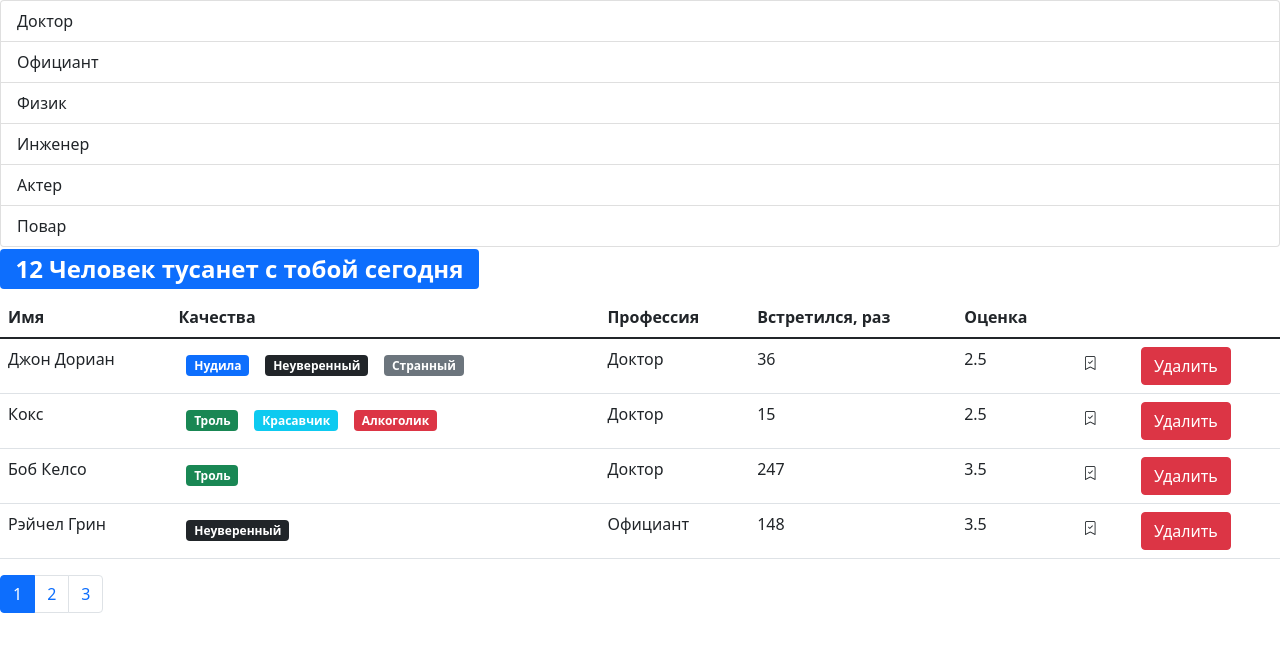
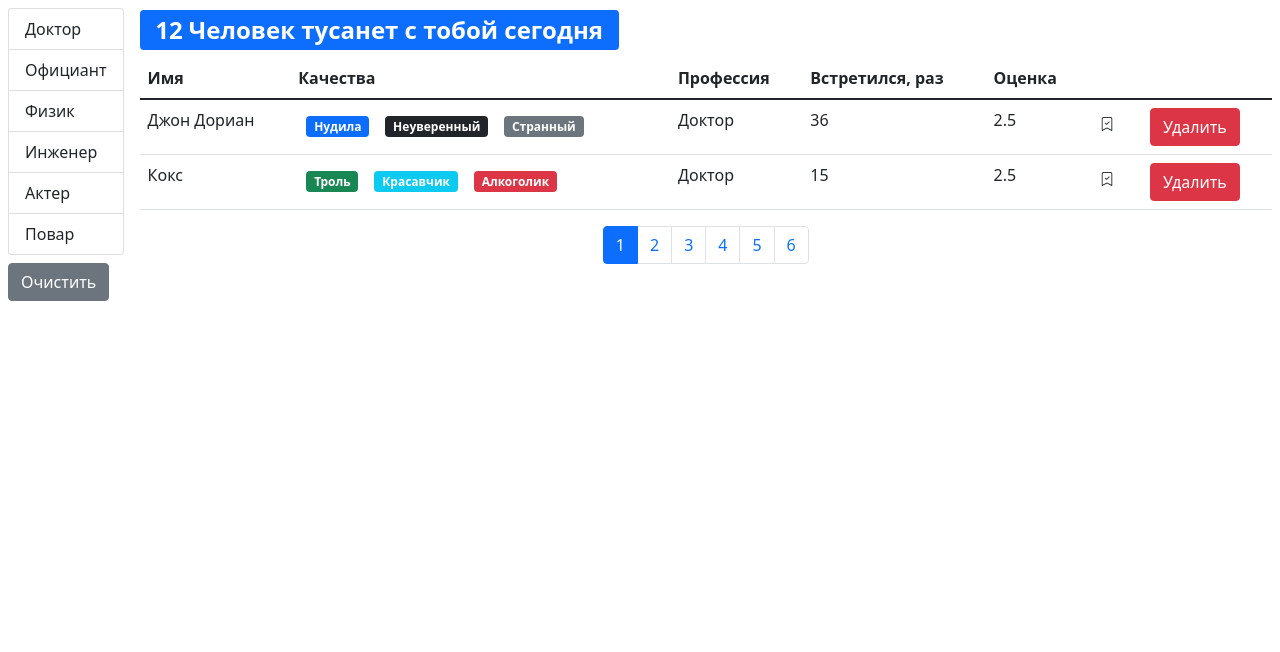
Before and after one commit to zolotaryov2027/company, a React (Vite) app: page / in a window 1280 px wide. Shown: the top 652 px of the page. Built offline with nearby package versions, Linux system fonts and the light colour scheme.

Commit message:
debug layout

```diff
--- a/src/app/App.jsx
+++ b/src/app/App.jsx
@@ -4,7 +4,6 @@ import Users from "./components/users";
 const App = () => {
   const [users, setUsers] = useState();
   useEffect(() => {
-    console.log("start");
     api.users.fetchAll().then((data) => setUsers(data));
   }, []);
   const handleDelete = (userId) => {
--- a/src/app/components/groupList.jsx
+++ b/src/app/components/groupList.jsx
@@ -1,10 +1,24 @@
-const GroupList = ({ items }) => {
+const GroupList = ({
+  items,
+  valueProperty = "_id",
+  contentProperty = "name",
+  onItemsSelect,
+  selectedItem,
+}) => {
   return (
     <ul className="list-group">
       {items &&
         Object.keys(items).map((item) => (
-          <li className="list-group-item" key={"profession_" + item}>
-            {items[item].name}
+          <li
+            className={
+              "list-group-item" +
+              (items[item] === selectedItem ? " active" : "")
+            }
+            key={items[item][valueProperty]}
+            onClick={() => onItemsSelect(items[item])}
+            role="button"
+          >
+            {items[item][contentProperty]}
           </li>
         ))}
     </ul>
--- a/src/app/components/searchStatus.jsx
+++ b/src/app/components/searchStatus.jsx
@@ -1,4 +1,4 @@
-const SearchStatus = ({ users }) => {
+const SearchStatus = ({ length }) => {
   const renderPhrase = (number) => {
     const lastNumber = Number(number.toString().slice(-1));
     if (number > 4 && number < 15) return "Человек тусанет";
@@ -7,9 +7,9 @@ const SearchStatus = ({ users }) => {
   };
   return (
     <h2>
-      <span className={"badge bg-" + (users.length > 0 ? "primary" : "danger")}>
-        {users.length > 0
-          ? `${users.length} ${renderPhrase(users.length)} с тобой сегодня`
+      <span className={"badge bg-" + (length > 0 ? "primary" : "danger")}>
+        {length > 0
+          ? `${length} ${renderPhrase(length)} с тобой сегодня`
           : "С тобой не кто не тусанет"}
       </span>
     </h2>
--- a/src/app/components/users.jsx
+++ b/src/app/components/users.jsx
@@ -7,9 +7,10 @@ import Pagination from "./pagination";
 import GroupList from "./groupList";
 const Users = ({ users, onItemDelete }) => {
   const [professions, setProfessions] = useState();
-  const count = users.length;
   const [currentPage, setCurrentPage] = useState(1);
-  const pageSize = 4;
+  const pageSize = 2;
+
+  const [selectedProf, setSelectedProf] = useState();
 
   useEffect(() => {
     api.professions.fetchAll().then((data) => setProfessions(data));
@@ -19,15 +20,37 @@ const Users = ({ users, onItemDelete }) => {
     setCurrentPage(pageIndex);
   };
 
-  const handleProfessionSelect = (params) => {
-    console.log(params);
+  const handleProfessionSelect = (item) => {
+    setSelectedProf(item);
+    setCurrentPage(1);
   };
-  const userCrop = paginate(users, currentPage, pageSize);
+
+  const usersFiltered = selectedProf
+    ? users.filter((user) => user.profession === selectedProf)
+    : users;
+  const count = usersFiltered.length;
+  const userCrop = paginate(usersFiltered, currentPage, pageSize);
+
+  const clearFilter = () => {
+    setSelectedProf(undefined);
+  };
 
   return (
-    <>
-      <GroupList items={professions} onItemsSelect={handleProfessionSelect} />
-      <SearchStatus users={users} />
+    <div className="d-flex">
+      {professions && (
+        <div className="column-left m-2">
+          <GroupList
+            items={professions}
+            onItemsSelect={handleProfessionSelect}
+            selectedItem={selectedProf}
+          />
+          <button className="btn btn-secondary mt-2" onClick={clearFilter}>
+            Очистить
+          </button>
+        </div>
+      )}
+      <div className="column-right flex-grow-1 m-2">
+        <SearchStatus length={count} />
         {count > 0 && (
           <table className="table">
             <thead>
@@ -45,13 +68,16 @@ const Users = ({ users, onItemDelete }) => {
             </tbody>
           </table>
         )}
+        <div className="d-flex justify-content-center">
           <Pagination
             itemsCount={count}
             pageSize={pageSize}
             currentPage={currentPage}
             onPageChange={handlePageChange}
           />
-    </>
+        </div>
+      </div>
+    </div>
   );
 };
 
```
Lines whose indentation alone changed are shown as unchanged.
